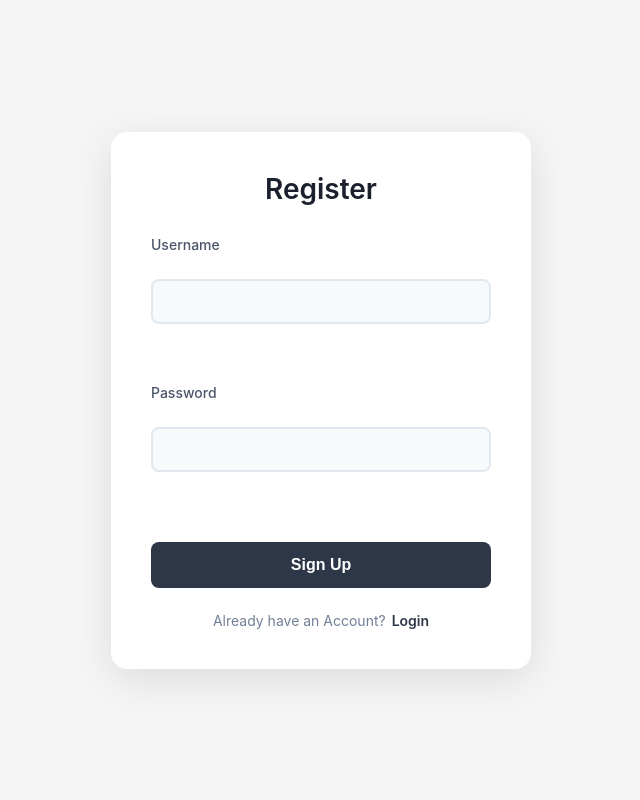
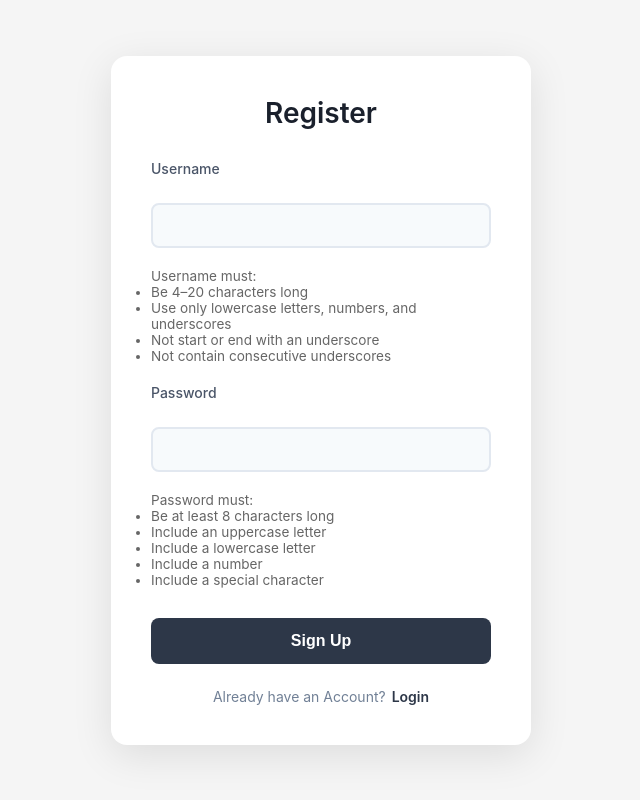
Before and after one commit to muzakkir2045/PPI, a Flask app: page /register in a window 1280 px wide. Shown: the whole page, without its empty margins (319-959 px from the left). Run offline with Flask 3, Linux system fonts and the light colour scheme.

Commit message:
Add password and username rules

```diff
--- a/app/main.py
+++ b/app/main.py
@@ -6,6 +6,7 @@ from datetime import datetime, timedelta
 from flask_migrate import Migrate
 from app.metrics import insights_analyzer
 from app.models import db, Users, Projects, WorkSession
+from app.utils import  is_valid_username ,is_strong_password
 from dotenv import load_dotenv
 import os
 
@@ -207,13 +208,17 @@ def register():
 
         if Users.query.filter_by(username = username).first():
             return render_template('register.html', error = "Username already taken")
+        user_success , user_msg = is_valid_username(username)
+        pass_success , pass_msg = is_strong_password(password)
+        if not user_success or not pass_success:
+            return render_template('register.html',username_error = user_msg, password_error = pass_msg)
 
         hashed_password = generate_password_hash(password, method="pbkdf2:sha256")
         new_user = Users(username = username, password = hashed_password)
 
         db.session.add(new_user)
         db.session.commit()
-        return render_template('login.html')
+        return redirect(url_for('login'))
     return render_template('register.html')
 
 
--- a/static/register.css
+++ b/static/register.css
@@ -14,6 +14,17 @@ body {
     justify-content: center;
     padding: 20px;
 }
+
+.field-hint {
+    font-size: 0.85rem;
+    color: #666;
+}
+
+.error {
+    color: #d9534f;
+    font-size: 0.85rem;
+}
+
 
 /* Form Container */
 .form-container {
--- a/templates/register.html
+++ b/templates/register.html
@@ -1,10 +1,11 @@
+<html>
 
-<html>
 <head>
     <meta name="viewport" content="width=device-width, initial-scale=1.0">
     <title>Register</title>
     <link rel="stylesheet" href="{{ url_for('static', filename='register.css') }}">
 </head>
+
 <body>
     <main class="form-container">
 
@@ -14,9 +15,40 @@
         {% endif %}
         <form class="register-form" action="/register" method="POST">
             <label for="username">Username</label>
-            <input type="text" name="username"><br>
+            <input type="text" name="username" id="username" required>
+
+            {% if username_error %}
+            <p class="error">{{ username_error }}</p>
+            {% endif %}
+
+            <div class="field-hint">
+                <p>Username must:</p>
+                <ul>
+                    <li>Be 4–20 characters long</li>
+                    <li>Use only lowercase letters, numbers, and underscores</li>
+                    <li>Not start or end with an underscore</li>
+                    <li>Not contain consecutive underscores</li>
+                </ul>
+            </div>
+
             <label for="password">Password</label>
-            <input type="password" name="password"><br>
+            <input type="password" name="password" id="password" required>
+
+            {% if password_error %}
+            <p class="error">{{ password_error }}</p>
+            {% endif %}
+
+            <div class="field-hint">
+                <p>Password must:</p>
+                <ul>
+                    <li>Be at least 8 characters long</li>
+                    <li>Include an uppercase letter</li>
+                    <li>Include a lowercase letter</li>
+                    <li>Include a number</li>
+                    <li>Include a special character</li>
+                </ul>
+            </div>
+
             <input class="register-btn" type="submit" value="sign up">
         </form>
         <div class="actions">
@@ -26,4 +58,5 @@
 
     </main>
 </body>
+
 </html>
```
Also changed, not shown: app/utils.py (added, +44 -0 lines), instance/database.db. Lines whose indentation alone changed are shown as unchanged.
